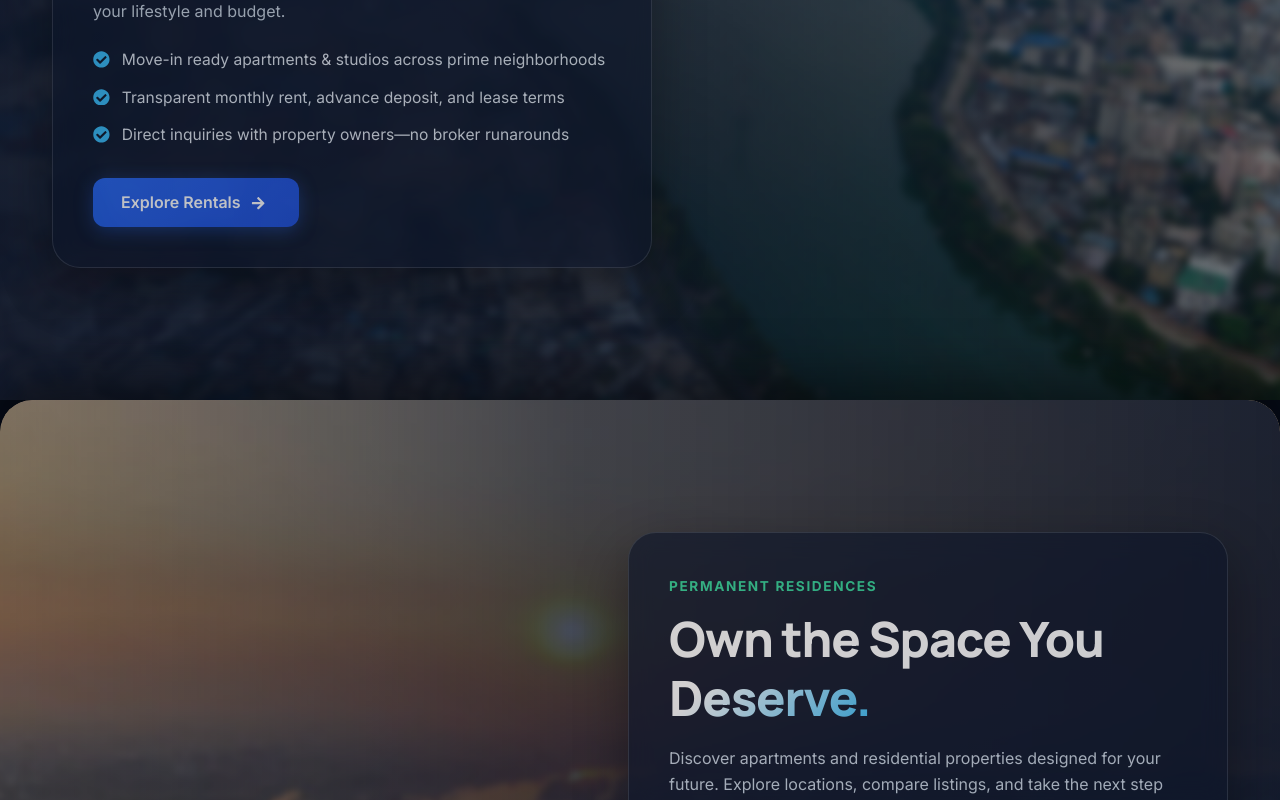
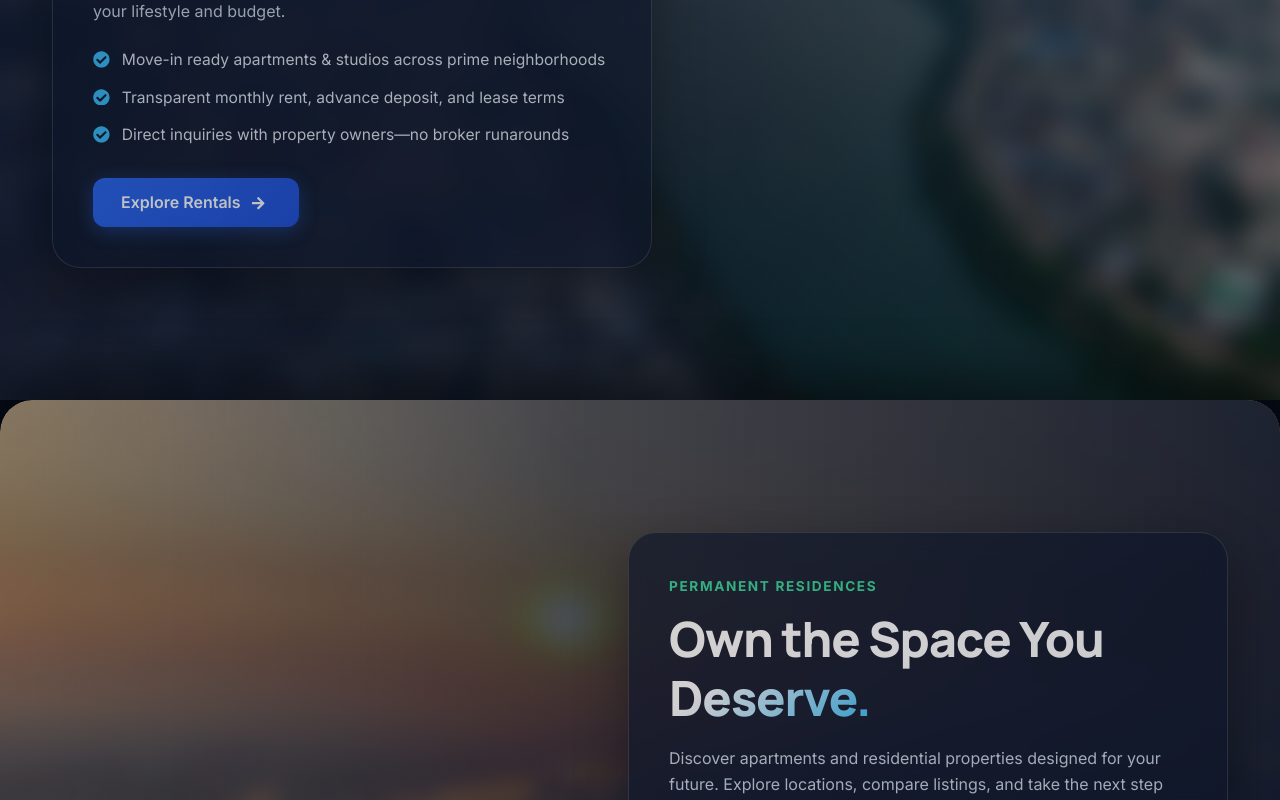
Before and after one commit to Ridwan805/Home-management-system, a React (Vite) app in the folder vite-project/: page / in a window 1280 px wide. Shown: the part 2000-2800 px from the top of the page. Built offline with nearby package versions, Linux system fonts and the light colour scheme; no server answers.

Commit message:
feat(homepage): implement soft photographic bokeh blur effect and highlight diffusion

```diff
--- a/vite-project/src/HomePage/HomePage.css
+++ b/vite-project/src/HomePage/HomePage.css
@@ -104,10 +104,10 @@
 
 .section-bg-img {
   position: absolute;
-  /* 1.25rem overscan prevents blur edge-bleed artifacts without artificial scale distortion */
-  inset: -1.25rem;
-  width: calc(100% + 2.5rem);
-  height: calc(100% + 2.5rem);
+  /* 3rem overscan prevents blur edge-bleed artifacts during 1.25rem Gaussian defocus */
+  inset: -3rem;
+  width: calc(100% + 6rem);
+  height: calc(100% + 6rem);
   max-width: none;
   object-fit: cover;
   object-position: center;
@@ -120,52 +120,119 @@
   transition: none;
 }
 
-/* Section-specific resting background image Gaussian blur (0rem - 0.0625rem) & framing */
+/* Section-specific resting background image Gaussian blur (0.25rem) & framing */
+.hero-bg-img,
+.about-bg-img,
+.rentals-bg-img,
+.buying-bg-img,
+.land-bg-img,
+.lifestyle-bg-img,
+.cta-bg-img {
+  filter: blur(0.25rem);
+}
+
 .hero-bg-img {
   object-position: center 30%;
-  filter: blur(0.0625rem);
 }
 
-.about-bg-img {
-  object-position: center center;
-  filter: blur(0.0625rem);
-}
-
-.rentals-bg-img {
-  object-position: center center;
-  filter: blur(0rem);
-}
-
-.buying-bg-img {
-  object-position: center center;
-  filter: blur(0rem);
-}
-
-.land-bg-img {
-  object-position: center center;
-  filter: blur(0rem);
-}
-
-.lifestyle-bg-img {
-  object-position: center center;
-  filter: blur(0rem);
-}
-
+.about-bg-img,
+.rentals-bg-img,
+.buying-bg-img,
+.land-bg-img,
+.lifestyle-bg-img,
 .cta-bg-img {
   object-position: center center;
-  filter: blur(0.0625rem);
 }
 
 @media (max-width: 48rem) {
   .section-bg-img {
-    inset: -0.75rem;
-    width: calc(100% + 1.5rem);
-    height: calc(100% + 1.5rem);
+    inset: -1.75rem;
+    width: calc(100% + 3.5rem);
+    height: calc(100% + 3.5rem);
   }
 
   .hero-bg-img {
     object-position: center 25%;
   }
+}
+
+/* --- Cinematic Bokeh Optical Highlight Diffusion Layers --- */
+.section-bokeh-layer {
+  position: absolute;
+  inset: -3rem;
+  width: calc(100% + 6rem);
+  height: calc(100% + 6rem);
+  pointer-events: none;
+  z-index: 2;
+  mix-blend-mode: screen;
+  opacity: 0.55;
+  filter: blur(0.125rem);
+  transform: translateZ(0);
+  will-change: transform, opacity, filter;
+  transition: none;
+  border-top-left-radius: inherit;
+  border-top-right-radius: inherit;
+}
+
+@media (max-width: 48rem) {
+  .section-bokeh-layer {
+    inset: -1.75rem;
+    width: calc(100% + 3.5rem);
+    height: calc(100% + 3.5rem);
+    opacity: 0.45;
+  }
+}
+
+/* 1. Hero: Soft daylight skylight & architectural glass bloom */
+.hero-bokeh {
+  background:
+    radial-gradient(ellipse 65% 45% at 50% 16%, rgba(210, 235, 255, 0.28) 0%, rgba(180, 220, 250, 0.08) 50%, transparent 80%),
+    radial-gradient(circle 32% at 76% 30%, rgba(240, 245, 255, 0.18) 0%, transparent 65%),
+    radial-gradient(circle 24% at 24% 34%, rgba(230, 240, 255, 0.14) 0%, transparent 60%);
+}
+
+/* 2. About: Elevator atrium glass light shaft & ambient ceiling fixtures */
+.about-bokeh {
+  background:
+    radial-gradient(circle 38% at 50% 28%, rgba(255, 248, 235, 0.25) 0%, rgba(255, 240, 215, 0.07) 50%, transparent 75%),
+    radial-gradient(ellipse 45% 65% at 50% 72%, rgba(240, 245, 255, 0.16) 0%, transparent 70%);
+}
+
+/* 3. Flat Rentals: City lake water specular reflections & skyline glow */
+.rentals-bokeh {
+  background:
+    radial-gradient(ellipse 52% 38% at 54% 56%, rgba(185, 225, 255, 0.32) 0%, rgba(150, 205, 250, 0.10) 50%, transparent 78%),
+    radial-gradient(ellipse 70% 28% at 48% 20%, rgba(210, 235, 255, 0.22) 0%, transparent 70%),
+    radial-gradient(circle 22% at 30% 64%, rgba(200, 235, 255, 0.16) 0%, transparent 60%);
+}
+
+/* 4. Flat Buying: Sunset golden sun disc & warm twilight horizon bloom */
+.buying-bokeh {
+  background:
+    radial-gradient(circle 24% at 46% 76%, rgba(255, 225, 160, 0.48) 0%, rgba(255, 185, 95, 0.25) 38%, rgba(255, 140, 50, 0.09) 65%, transparent 80%),
+    radial-gradient(ellipse 85% 45% at 50% 80%, rgba(255, 160, 70, 0.26) 0%, rgba(220, 110, 40, 0.08) 55%, transparent 80%),
+    radial-gradient(circle 28% at 30% 72%, rgba(255, 200, 130, 0.18) 0%, transparent 65%);
+}
+
+/* 5. Land Buying/Renting: Wide open meadow sky & soft horizon diffusion */
+.land-bokeh {
+  background:
+    radial-gradient(ellipse 90% 48% at 50% 16%, rgba(235, 248, 255, 0.30) 0%, rgba(215, 240, 250, 0.10) 55%, transparent 85%),
+    radial-gradient(circle 35% at 65% 28%, rgba(245, 252, 255, 0.18) 0%, transparent 70%);
+}
+
+/* 6. Lifestyle: Dappled sunlight circular patches through lush tree canopy */
+.lifestyle-bokeh {
+  background:
+    radial-gradient(circle 28% at 64% 26%, rgba(255, 250, 215, 0.35) 0%, rgba(255, 245, 195, 0.12) 45%, transparent 70%),
+    radial-gradient(circle 20% at 34% 35%, rgba(255, 248, 210, 0.26) 0%, rgba(255, 240, 180, 0.08) 50%, transparent 65%),
+    radial-gradient(circle 24% at 50% 42%, rgba(255, 252, 230, 0.20) 0%, transparent 60%);
+}
+
+/* 7. Final CTA: Twilight skyline glow */
+.cta-bokeh {
+  background:
+    radial-gradient(ellipse 70% 50% at 50% 25%, rgba(195, 225, 255, 0.24) 0%, rgba(160, 200, 245, 0.07) 50%, transparent 75%);
 }
 
 /* --- Section Overlays --- */
@@ -174,7 +241,7 @@
   inset: 0;
   width: 100%;
   height: 100%;
-  z-index: 2;
+  z-index: 3;
   border-top-left-radius: inherit;
   border-top-right-radius: inherit;
 }
--- a/vite-project/src/HomePage/HomePage.jsx
+++ b/vite-project/src/HomePage/HomePage.jsx
@@ -81,26 +81,36 @@ const HomePage = () => {
 
     sections.forEach((sec) => observer.observe(sec));
 
-    // If reduced motion is requested, stop here
+    // If reduced motion is requested, apply subtle resting blur and avoid scroll transforms
     if (prefersReduced) {
+      sections.forEach((sec) => {
+        const bgImg = sec.querySelector('.section-bg-img');
+        const bokehLayer = sec.querySelector('.section-bokeh-layer');
+        const baseBlur = SECTION_BASE_BLUR[sec.id] ?? 0.25;
+        if (bgImg) bgImg.style.filter = `blur(${baseBlur}rem)`;
+        if (bokehLayer) {
+          bokehLayer.style.opacity = '0.55';
+          bokehLayer.style.filter = 'blur(0.125rem)';
+        }
+      });
       return () => {
         sections.forEach((sec) => observer.unobserve(sec));
       };
     }
 
     // Section base Gaussian blur map (in rem units)
-    // Section 3 requirements:
-    // - Active section background: 0rem to 0.125rem blur (subtle resting blur)
-    // - Outgoing section background: gradually increase to approximately 0.375rem
-    // - Do not blur the incoming section (resting blur 0rem)
+    // Section requirements:
+    // - Active section background: blur(0.25rem) (resting cinematic bokeh defocus)
+    // - Transitioning section background: smoothly increases to 0.75rem - 1.25rem
+    // - Outgoing highlights expand into soft circular bokeh blooms
     const SECTION_BASE_BLUR = {
-      hero: 0.0625,
-      about: 0.0625,
-      rentals: 0,
-      buying: 0,
-      land: 0,
-      lifestyle: 0,
-      cta: 0.0625
+      hero: 0.25,
+      about: 0.25,
+      rentals: 0.25,
+      buying: 0.25,
+      land: 0.25,
+      lifestyle: 0.25,
+      cta: 0.25
     };
 
     // 2. Cinematic overlapping scroll transitions with background defocus & depth-of-field
@@ -114,14 +124,20 @@ const HomePage = () => {
           sections.forEach((sec, idx) => {
             const nextSec = sections[idx + 1];
             const bgImg = sec.querySelector('.section-bg-img');
+            const bokehLayer = sec.querySelector('.section-bokeh-layer');
             const content = sec.querySelector('.section-content');
-            const baseBlur = SECTION_BASE_BLUR[sec.id] ?? 0;
+            const baseBlur = SECTION_BASE_BLUR[sec.id] ?? 0.25;
 
             if (isMobile) {
               // On mobile, ensure stable natural scrolling without sticky transform conflicts
               if (bgImg) {
                 bgImg.style.transform = 'none';
-                bgImg.style.filter = baseBlur > 0 ? `blur(${baseBlur}rem)` : 'none';
+                bgImg.style.filter = `blur(${baseBlur}rem)`;
+              }
+              if (bokehLayer) {
+                bokehLayer.style.transform = 'none';
+                bokehLayer.style.opacity = '0.55';
+                bokehLayer.style.filter = 'blur(0.125rem)';
               }
               if (content) {
                 content.style.transform = 'none';
@@ -163,28 +179,47 @@ const HomePage = () => {
                 sec.style.borderTopRightRadius = secTop <= 1 ? '0' : '2rem';
               }
 
-              // 2. Photographic Background Layer Defocus & Darkening
+              // 2. Photographic Background Layer Defocus & Optical Bokeh Bloom
               if (bgImg) {
                 if (progress > 0.005) {
-                  // Gradually increase blur up to 0.375rem as section transitions out
-                  const maxBlur = 0.375;
+                  // Gradually increase blur up to 1.0625rem (within 0.75rem - 1.25rem range)
+                  const maxBlur = 1.0625;
                   const currentBlur = (baseBlur + (progress * (maxBlur - baseBlur))).toFixed(4);
-                  // Slightly darken outgoing section (1.0 down to 0.75)
-                  const brightness = (1 - (progress * 0.25)).toFixed(3);
-                  // Subtle recession scale (1.0 down to 0.98)
-                  const scale = (1 - (progress * 0.02)).toFixed(4);
+                  // Soft, gentle brightness reduction (1.0 down to 0.82) - avoids excessive darkening
+                  const brightness = (1 - (progress * 0.18)).toFixed(3);
+                  // Subtle contrast & saturation preservation for rich, dreamy photographic color depth
+                  const contrast = (1 + (progress * 0.06)).toFixed(3);
+                  const saturate = (1 + (progress * 0.08)).toFixed(3);
+                  // Subtle recession scale (1.0 down to 0.985)
+                  const scale = (1 - (progress * 0.015)).toFixed(4);
 
                   bgImg.style.transform = `scale(${scale}) translateZ(0)`;
                   bgImg.style.transformOrigin = 'center center';
-                  bgImg.style.filter = `blur(${currentBlur}rem) brightness(${brightness})`;
+                  bgImg.style.filter = `blur(${currentBlur}rem) brightness(${brightness}) contrast(${contrast}) saturate(${saturate})`;
                 } else {
-                  // Reset to resting state with subtle resting blur (or none)
+                  // Reset to resting state with subtle resting blur (0.25rem)
                   bgImg.style.transform = 'translateZ(0)';
-                  bgImg.style.filter = baseBlur > 0 ? `blur(${baseBlur}rem) brightness(1)` : 'none';
+                  bgImg.style.filter = `blur(${baseBlur}rem) brightness(1) contrast(1) saturate(1)`;
                 }
               }
 
-              // 3. Content Layer: STABLE vertical positioning (NO translateY drift)
+              // 3. Bokeh Optical Highlight Layer: expands natural light into soft circular highlights
+              if (bokehLayer) {
+                if (progress > 0.005) {
+                  const bokehScale = (1 + (progress * 0.08)).toFixed(4);
+                  const bokehOpacity = (0.55 + (progress * 0.3)).toFixed(3);
+                  const bokehBlur = (0.125 + (progress * 0.5)).toFixed(4);
+                  bokehLayer.style.transform = `scale(${bokehScale}) translateZ(0)`;
+                  bokehLayer.style.opacity = `${bokehOpacity}`;
+                  bokehLayer.style.filter = `blur(${bokehBlur}rem)`;
+                } else {
+                  bokehLayer.style.transform = 'translateZ(0)';
+                  bokehLayer.style.opacity = '0.55';
+                  bokehLayer.style.filter = 'blur(0.125rem)';
+                }
+              }
+
+              // 4. Content Layer: STABLE vertical positioning (NO translateY drift)
               // Only gently reduce prominence via opacity as the next section covers it
               if (content) {
                 if (progress > 0.005) {
@@ -199,7 +234,7 @@ const HomePage = () => {
                 }
               }
 
-              // 4. Affordability Section background subtle dimming
+              // 5. Affordability Section background subtle dimming
               if (sec.id === 'affordability') {
                 if (progress > 0.005) {
                   sec.style.filter = `brightness(${(1 - (progress * 0.12)).toFixed(3)})`;
@@ -208,7 +243,7 @@ const HomePage = () => {
                 }
               }
 
-              // 5. Click-interception prevention: disable pointer events when heavily covered
+              // 6. Click-interception prevention: disable pointer events when heavily covered
               if (progress > 0.85) {
                 sec.style.pointerEvents = 'none';
               } else {
@@ -218,7 +253,12 @@ const HomePage = () => {
               // Final section (CTA) has no next section and always remains 100% focused
               if (bgImg) {
                 bgImg.style.transform = 'translateZ(0)';
-                bgImg.style.filter = baseBlur > 0 ? `blur(${baseBlur}rem) brightness(1)` : 'none';
+                bgImg.style.filter = `blur(${baseBlur}rem) brightness(1) contrast(1) saturate(1)`;
+              }
+              if (bokehLayer) {
+                bokehLayer.style.transform = 'translateZ(0)';
+                bokehLayer.style.opacity = '0.55';
+                bokehLayer.style.filter = 'blur(0.125rem)';
               }
               if (content) {
                 content.style.transform = 'none';
@@ -262,6 +302,7 @@ const HomePage = () => {
             loading="eager"
             fetchpriority="high"
           />
+          <div className="section-bokeh-layer hero-bokeh" aria-hidden="true" />
           <div className="section-overlay hero-overlay" />
         </div>
 
@@ -319,6 +360,7 @@ const HomePage = () => {
             className="section-bg-img about-bg-img"
             loading="lazy"
           />
+          <div className="section-bokeh-layer about-bokeh" aria-hidden="true" />
           <div className="section-overlay about-overlay" />
         </div>
 
@@ -380,6 +422,7 @@ const HomePage = () => {
             className="section-bg-img rentals-bg-img"
             loading="lazy"
           />
+          <div className="section-bokeh-layer rentals-bokeh" aria-hidden="true" />
           <div className="section-overlay rentals-overlay" />
         </div>
 
@@ -432,6 +475,7 @@ const HomePage = () => {
             className="section-bg-img buying-bg-img"
             loading="lazy"
           />
+          <div className="section-bokeh-layer buying-bokeh" aria-hidden="true" />
           <div className="section-overlay buying-overlay" />
         </div>
 
@@ -484,6 +528,7 @@ const HomePage = () => {
             className="section-bg-img land-bg-img"
             loading="lazy"
           />
+          <div className="section-bokeh-layer land-bokeh" aria-hidden="true" />
           <div className="section-overlay land-overlay" />
         </div>
 
@@ -620,6 +665,7 @@ const HomePage = () => {
             className="section-bg-img lifestyle-bg-img"
             loading="lazy"
           />
+          <div className="section-bokeh-layer lifestyle-bokeh" aria-hidden="true" />
           <div className="section-overlay lifestyle-overlay" />
         </div>
 
@@ -679,6 +725,7 @@ const HomePage = () => {
             className="section-bg-img cta-bg-img"
             loading="lazy"
           />
+          <div className="section-bokeh-layer cta-bokeh" aria-hidden="true" />
           <div className="section-overlay cta-overlay" />
         </div>
 
```
